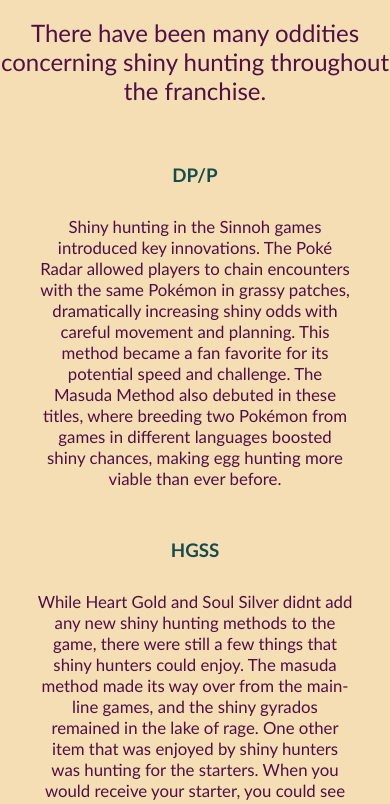
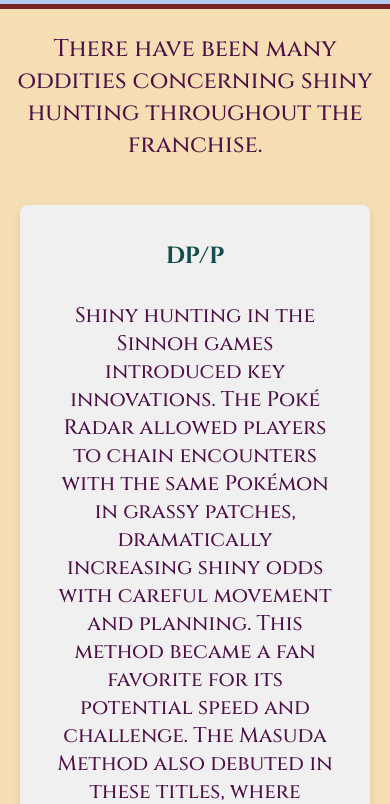
Before and after one commit to BMears1054/my-website, a plain HTML site: page gen4.html in a window 390 px wide. Shown: the part 283-1087 px from the top of the page. Drawn offline with Linux system fonts and the light colour scheme.

Commit message:
added new font and some icons to the index page. added more to the index and changed a media query for the oddities page.

```diff
--- a/gen4.html
+++ b/gen4.html
@@ -4,6 +4,9 @@
 <head>
   <meta charset="UTF-8">
   <meta name="viewport" content="width=device-width, initial-scale=1.0">
+  <link rel="preconnect" href="https://fonts.googleapis.com">
+  <link rel="preconnect" href="https://fonts.gstatic.com" crossorigin>
+  <link href="https://fonts.googleapis.com/css2?family=Cinzel:wght@400..900&family=Noto+Serif:ital,wght@0,100..900;1,100..900&display=swap" rel="stylesheet">
   <link rel="stylesheet" href="stylesheets/gen4.css">
   <link rel="stylesheet" href="styles.css">
   <title>Document</title>
--- a/styles.css
+++ b/styles.css
@@ -3,7 +3,11 @@ html, body {
   padding: 0;
 }
 * {
-    font-family:'Gill Sans', 'Gill Sans MT', Calibri, 'Trebuchet MS', sans-serif;
+  font-family: "Cinzel", serif;
+  font-optical-sizing: auto;
+  font-weight: 100%;
+  font-style: normal;
+   /** font-family:'Gill Sans', 'Gill Sans MT', Calibri, 'Trebuchet MS', sans-serif;**/
 
 }
 body{
@@ -32,6 +36,7 @@ header {
 p {
     color: rgb(78, 16, 70);
     font-size: 105%;
+    font-weight: 500;
 }
 
 
@@ -84,10 +89,11 @@ a{
 .grid-container {
 
   display: grid;
-  grid-template-rows: auto auto;
+  grid-template-rows: auto auto auto;
   grid-template-columns: 1fr 1fr;
 grid-template-areas: "item1 item1"
-                     "item2 item3";
+                     "item2 item3"
+                     "item4 item5";
   gap: 2em;
   padding: 20px;
 
@@ -110,8 +116,10 @@ grid-template-areas: "item1 item1"
 #item1 {grid-area: item1;}
 #item2 {grid-area: item2;}
 #item3 {grid-area: item3;}
+#item4 {grid-area: item4;}
+#item5 {grid-area: item5;}
 .grid-item h2 {
-  color: #9d4ad1;
+
   margin-top: 0;
 }
 
@@ -120,10 +128,13 @@ grid-template-areas: "item1 item1"
   line-height: 1.6;
 }
 
+.h {text-align: center; }
+
 .grid-item:hover {
   transform: translateY(-5px);
   box-shadow: 0 6px 12px rgba(0, 0, 0, 0.2);
 }
+
 /* once screen is less than 750px, box with zoruas on main page shifts to cover more of the available room (and not be as squished). */
 @media only screen and (max-width: 750px) {
 div.one{
@@ -144,7 +155,9 @@ div.one{
  grid-template-columns: auto ;
 grid-template-areas: "item1"
                      "item2"
-                     "item3";
+                     "item3"
+                     "item4"
+                     "item5";
 }
 }
 /* lowers heading size once more too keep things flush for nav bar. */
--- a/stylesheets/gen4.css
+++ b/stylesheets/gen4.css
@@ -23,6 +23,14 @@ height: auto;
   flex: 1;
   min-width: 300px;
   box-sizing: border-box;
+  background-color: #f0f0f0;
+  padding: 20px;
+  font-size: 20px;
+  border: none;
+  border-radius: 8px;
+  box-shadow: 0 4px 8px rgba(0, 0, 0, 0.1);
+  text-align: left;
+
 }
 p {
     color: rgb(78, 16, 70);
--- a/stylesheets/gen6.css
+++ b/stylesheets/gen6.css
@@ -17,6 +17,13 @@
   flex: 1;
   min-width: 300px;
   box-sizing: border-box;
+  background-color: #f0f0f0;
+  padding: 20px;
+  font-size: 20px;
+  border: none;
+  border-radius: 8px;
+  box-shadow: 0 4px 8px rgba(0, 0, 0, 0.1);
+  text-align: left;
 }
 p {
     color: rgb(78, 16, 70);
--- a/stylesheets/oddities.css
+++ b/stylesheets/oddities.css
@@ -18,6 +18,13 @@
     flex: 1;
     min-width: 300px;
     box-sizing: border-box;
+    background-color: #f0f0f0;
+  padding: 20px;
+  font-size: 20px;
+  border: none;
+  border-radius: 8px;
+  box-shadow: 0 4px 8px rgba(0, 0, 0, 0.1);
+  text-align: left;
 }
 
 p {
@@ -42,7 +49,7 @@ p {
 }
 
 /* once screen is less than 915px, changes from 2 column layout to 1 column layout */
-@media (max-width: 915px) {
+@media (max-width: 1400px) {
     .container {
         flex-direction: column;
     }
```
Also changed, not shown: gen6.html (+3 -0 lines), index.html (+24 -1 lines), oddities.html (+4 -2 lines).
